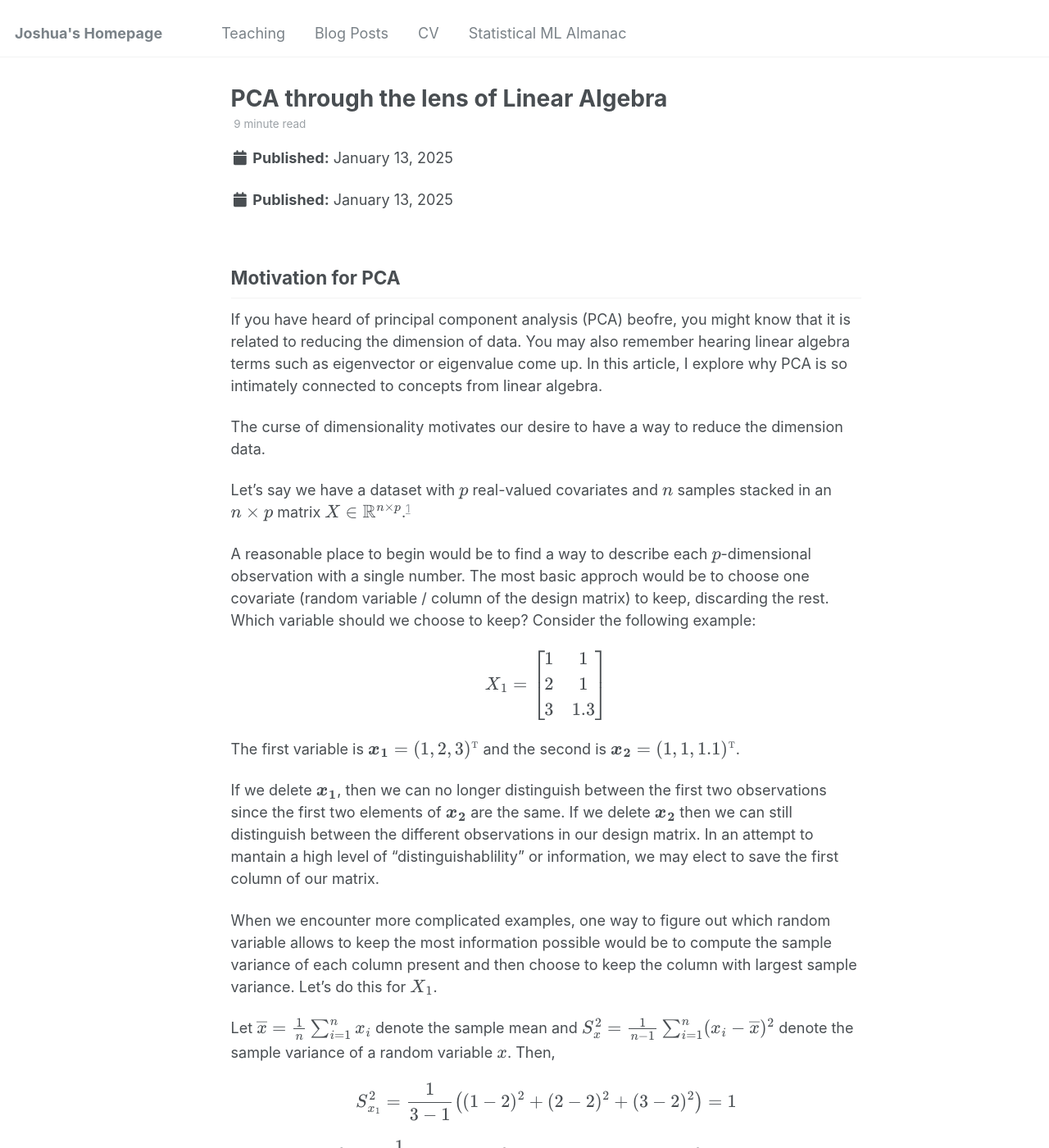
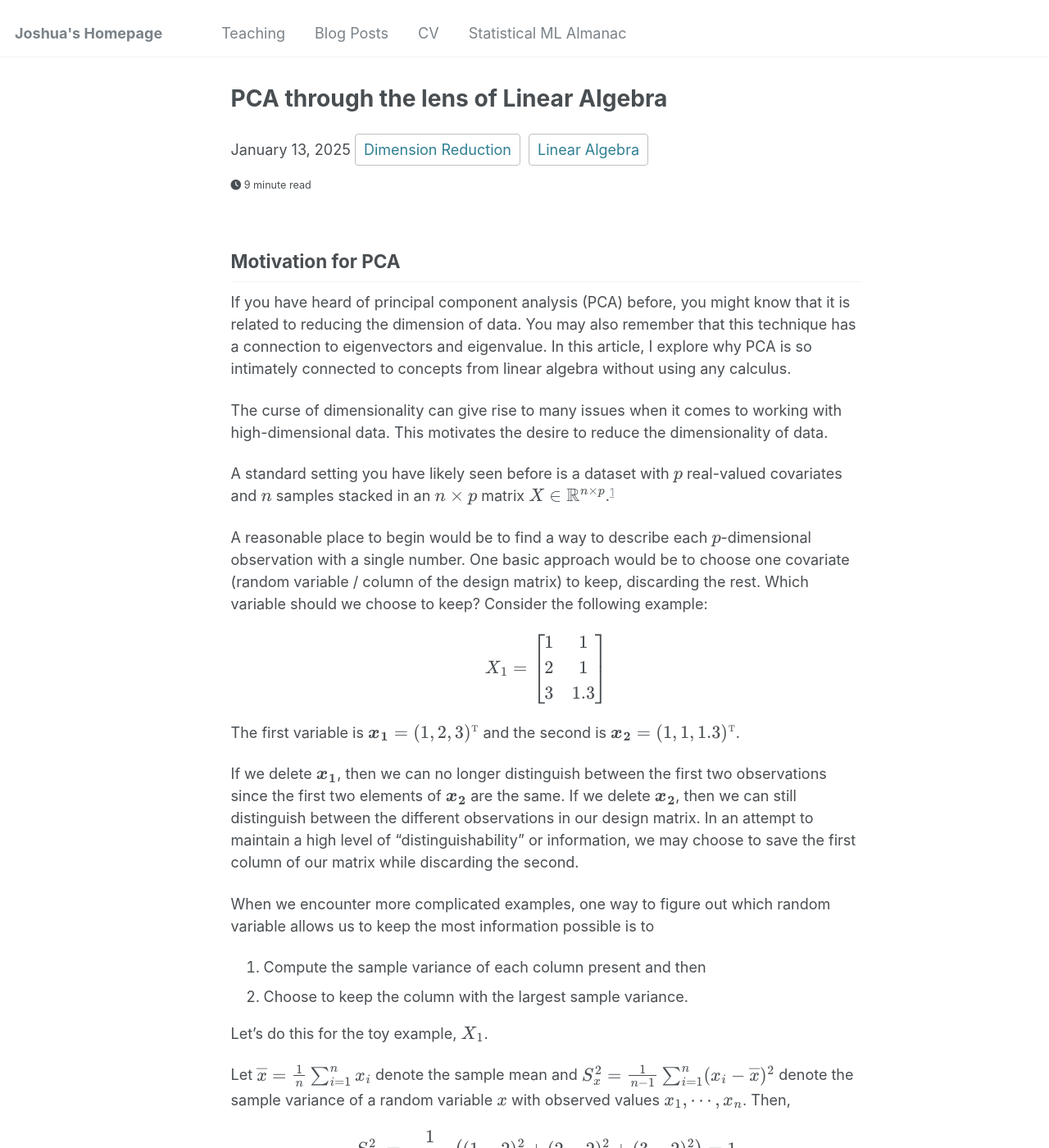
Before and after one commit to jxshdavis/jxshdavis.github.io, a Jekyll site: the page built from _posts/2025-01-13-PCA.md, in a window 1280 px wide and 1400 px high. Shown: the whole window at 82% size. Built offline with Jekyll 4.4.1, drawn with Linux system fonts in a browser that asks for light colours; some of the changed text lies outside the part shown.

Commit message:
Reformatted some layout stuff and added video to pca article

```diff
--- a/_config.yml
+++ b/_config.yml
@@ -86,14 +86,15 @@
 # Site Settings
 teaser                   :  # filename of teaser fallback teaser image placed in /images/, .e.g. "500x300.png"
 breadcrumbs              : false # true, false (default)
-words_per_minute         : 160
+words_per_minute         : 160 # used to compute reading time of each article
 future                   : true
 read_more                : "disabled" # if enabled, adds "Read more" links to excerpts
 talkmap_link             : false #change to true to add link to talkmap on talks page
+search                   : true
 comments:
-  provider               : # false (default), "disqus", "discourse", "facebook", "google-plus", "staticman", "custom"
+  provider               : 'disqus' # false (default), "disqus", "discourse", "facebook", "google-plus", "staticman", "custom"
   disqus:
-    shortname            :
+    shortname            : "joshdavis"
   discourse:
     server               : # https://meta.discourse.org/t/embedding-discourse-comments-via-javascript/31963 , e.g.: meta.discourse.org
   facebook:
@@ -239,6 +240,7 @@
       comments: true
       share: true
       related: true
+      # show_date: false
   # _pages
   - scope:
       path: ""
@@ -293,7 +295,7 @@
 permalink: /:categories/:title/
 # paginate: 5 # amount of posts to show
 # paginate_path: /page:num/
-timezone: Etc/UTC # http://en.wikipedia.org/wiki/List_of_tz_database_time_zones
+timezone: America/New_York # http://en.wikipedia.org/wiki/List_of_tz_database_time_zones
 
 
 # Plugins
@@ -304,6 +306,7 @@
   - jekyll-sitemap
   - jekyll-redirect-from
   - jemoji
+  # - jekyll-scholar # for nice bibliography
 
 # Mimic GitHub Pages with --safe
 whitelist:
--- /dev/null
+++ b/_includes/meta.html
@@ -0,0 +1,19 @@
+<p class="page__meta" style="font-size:1em;display: inline;"></p>
+    <time datetime="{{ page.date | date_to_xmlschema }}">{{ current.date | date: "%B %d, %Y" }}</time>
+    {% include tag-list-only.html  %}
+    <br>
+    <span style="font-size:70%;"><i class="fa fa-clock" aria-hidden="true"></i> {% include read-time.html %}</span>
+    <!-- {% if site.data.ui-text[site.locale].meta_label %}
+      <h4 class="page__meta-title">{{ site.data.ui-text[site.locale].meta_label }}</h4>
+    {% endif %} -->
+    <!-- {% include page__taxonomy.html %} -->
+    <!-- {% include page__date.html %} -->
+  </p>
+
+  <!-- {% if page.collection == 'teaching' %}
+    <p> {{ page.type }}, <i>{{ page.venue }}</i>, {{ page.date | default: "1900-01-01" | date: "%Y" }} </p>
+  {% elsif page.venue and page.date %}
+    <p>Published in <i>{{ page.venue }}</i>, {{ page.date | default: "1900-01-01" | date: "%Y" }} </p>
+  {% elsif page.date %}
+    <p class="page__date"><strong><i class="fa fa-fw fa-calendar" aria-hidden="true"></i> {{ site.data.ui-text[site.locale].date_label | default: "Published:" }}</strong> <time datetime="{{ page.date | date_to_xmlschema }}">{{ page.date | default: "1900-01-01" | date: "%B %d, %Y" }}</time></p>
+  {% endif %} -->
--- /dev/null
+++ b/_includes/page__date.html
@@ -0,0 +1,9 @@
+{% assign date_format = site.date_format | default: "%B %-d, %Y" %}
+{% if page.date %}
+  <p class="page__date"><strong><i class="fas fa-fw fa-calendar-alt" aria-hidden="true"></i> {{ site.data.ui-text[site.locale].date_label | default: "Published:" }}</strong> <time datetime="{{ page.date | date: "%Y-%m-%d" }}">{{ page.date | date: date_format }}</time></p>
+{% endif %}
+{% if page.modified %}
+  <p class="page__date"><strong><i class="fas fa-fw fa-calendar-alt" aria-hidden="true"></i> {{ site.data.ui-text[site.locale].modified_label | default: "Updated:" }}</strong> <time datetime="{{ page.modified | date: "%Y-%m-%d" }}">{{ page.modified | date: date_format }}</time></p>
+{% elsif page.date %}
+  <p class="page__date"><strong><i class="fas fa-fw fa-calendar-alt" aria-hidden="true"></i> {{ site.data.ui-text[site.locale].modified_label | default: "Updated:" }}</strong> <time datetime="{{ page.date | date: "%Y-%m-%d" }}">{{ page.date | date: date_format }}</time></p>
+{% endif %}
--- /dev/null
+++ b/_includes/tag-list-only.html
@@ -0,0 +1,25 @@
+{% include base_path %}
+
+{% case site.tag_archive.type %}
+  {% when "liquid" %}
+    {% assign path_type = "#" %}
+  {% when "jekyll-archives" %}
+    {% assign path_type = nil %}
+{% endcase %}
+
+{% if site.tag_archive.path %}
+  {% comment %}
+    <!-- Sort alphabetically regardless of case e.g. a B c d E -->
+    <!-- modified from http://www.codeofclimber.ru/2015/sorting-site-tags-in-jekyll/ -->
+  {% endcomment %}
+  {% capture page_tags %}{% for tag in current.tags %}{{ tag | downcase }}#{{ tag }}{% unless forloop.last %},{% endunless %}{% endfor %}{% endcapture %}
+  {% assign tag_hashes = (page_tags | split: ',' | sort:0) %}
+
+    <span class="page__taxonomy" itemprop="keywords">
+    {% for hash in tag_hashes %}
+      {% assign keyValue = hash | split: '#' %}
+      {% capture tag_word %}{{ keyValue[1] | strip_newlines }}{% endcapture %}
+      <a href="{{ base_path }}{{ tag_word | slugify | prepend: path_type | prepend: site.tag_archive.path }}" class="page__taxonomy-item" rel="tag">{{ tag_word }}</a>{% unless forloop.last %}<span class="sep">, </span>{% endunless %}
+    {% endfor %}
+    </span>
+{% endif %}
--- a/_layouts/single.html
+++ b/_layouts/single.html
@@ -27,38 +27,38 @@
       {% unless page.header.overlay_color or page.header.overlay_image %}
         <header>
           {% if page.title %}<h1 class="page__title" itemprop="headline">{{ page.title | markdownify | remove: "<p>" | remove: "</p>" }}</h1>{% endif %}
-          {% if page.read_time %}
-            <p class="page__meta"><i class="fa fa-clock-o" aria-hidden="true"></i> {% include read-time.html %}</p>
-          {% endif %}
-        {% if page.modified %}
+          <!-- {% if page.read_time %}
+            <p class="page__meta"><i class="fa fa-clock" aria-hidden="true"></i> {% include read-time.html %}</p>
+          {% endif %} -->
+        <!-- {% if page.modified %}
           <p class="page__date"><strong><i class="fa fa-fw fa-calendar" aria-hidden="true"></i> {{ site.data.ui-text[site.locale].date_label | default: "Published:" }}</strong> <time datetime="{{ page.modified | date: "%Y-%m-%d" }}">{{ page.modified | date: "%B %d, %Y" }}</time></p>
+        {% endif %} -->
+
+
+        {% unless page.no_meta %}
+        {% assign current = page %}
+        {% include meta.html  %}
+        {% endunless %}
+
+        {% if page.citation and page.paperurl %}
+          <p>Recommended citation: {{ page.citation }} <a href="{{ page.paperurl }}"><u>{{ page.paperurl }}</u></a></p>
+        {% elsif page.citation %}
+          <p>Recommended citation: {{ page.citation }} </p>
         {% endif %}
 
-        {% if page.collection == 'teaching' %}
-          <p> {{ page.type }}, <i>{{ page.venue }}</i>, {{ page.date | default: "1900-01-01" | date: "%Y" }} </p>
-        {% elsif page.venue and page.date %}
-          <p>Published in <i>{{ page.venue }}</i>, {{ page.date | default: "1900-01-01" | date: "%Y" }} </p>
-        {% elsif page.date %}
-          <p class="page__date"><strong><i class="fa fa-fw fa-calendar" aria-hidden="true"></i> {{ site.data.ui-text[site.locale].date_label | default: "Published:" }}</strong> <time datetime="{{ page.date | date_to_xmlschema }}">{{ page.date | default: "1900-01-01" | date: "%B %d, %Y" }}</time></p>
-        {% endif %}
         </header>
       {% endunless %}
 
       <section class="page__content" itemprop="text">
+        {% if page.toc %}
+          <aside class="sidebar__right {% if page.toc_sticky %}sticky{% endif %}">
+            <nav class="toc">
+              <header><h4 class="nav__title"><i class="fas fa-{{ page.toc_icon | default: 'align-justify' }}"></i> {{ page.toc_label | default: site.data.ui-text[site.locale].toc_label | default: "On this page" }}</h4></header>
+              {% include toc.html sanitize=true html=content h_min=1 h_max=6 class="toc__menu" %}
+            </nav>
+          </aside>
+        {% endif %}
         {{ content }}
-
-        {% if page.citation and page.paperurl and page.slidesurl %}
-          <p style="font-size: smaller">Recommended citation: {{ page.citation }}<br /><a href="{{ page.paperurl }}">Download Paper</a> | <a href="{{ page.slidesurl }}">Download Slides</a></p>
-        {% elsif page.citation and page.paperurl %}
-          <p style="font-size: smaller">Recommended citation: {{ page.citation }}<br /><a href="{{ page.paperurl }}">Download Paper</a></p>
-        {% elsif page.citation and page.slidesurl %}
-          <p style="font-size: smaller">Recommended citation: {{ page.citation }}<br /><a href="{{ page.slidesurl }}">Download Slides</a></p>
-        {% elsif page.citation %}
-          <p style="font-size: smaller">Recommended citation: {{ page.citation }}</p>
-        {% elsif page.slidesurl %}
-          <p style="font-size: smaller"><a href="{{ page.slidesurl }}">Download Slides</a></p>
-        {% endif %}
-
         {% if page.link %}<div><a href="{{ page.link }}" class="btn">{{ site.data.ui-text[site.locale].ext_link_label | default: "Direct Link" }}</a></div>{% endif %}
       </section>
 
@@ -67,11 +67,16 @@
           <h4 class="page__meta-title">{{ site.data.ui-text[site.locale].meta_label }}</h4>
         {% endif %}
         {% include page__taxonomy.html %}
+        {% include page__date.html %}
+        {% if page.read_time %}
+          {% assign current = page %}
+          <p><i class="fas fa-clock" aria-hidden="true"></i> {% include read-time.html %}</p>
+        {% endif %}
       </footer>
 
       {% if page.share %}{% include social-share.html %}{% endif %}
 
-      {% include post_pagination.html %}
+      <!-- {% include post_pagination.html %} -->
     </div>
 
     {% if site.comments.provider and page.comments %}
@@ -86,7 +91,39 @@
         <h4 class="page__related-title">{{ site.data.ui-text[site.locale].related_label | default: "You May Also Enjoy" }}</h4>
       {% endif %}
       <div class="grid__wrapper">
-        {% for post in site.related_posts limit:4 %}
+        {% comment %}<!--check for common tags in related https://blog.webjeda.com/jekyll-related-posts/ -->{% endcomment %}
+        {% assign maxRelated = 3 %}
+        {% assign minCommonTags =  1 %}
+        {% assign maxRelatedCounter = 0 %}
+
+        {% for post in site.posts %}
+
+          {% assign sameTagCount = 0 %}
+          {% assign commonTags = '' %}
+
+          {% for tag in post.tags %}
+            {% if post.url != page.url %}
+              {% if page.tags contains tag %}
+                {% assign sameTagCount = sameTagCount | plus: 1 %}
+                {% capture tagmarkup %} <span class="label label-default">{{ tag }}</span> {% endcapture %}
+                {% assign commonTags = commonTags | append: tagmarkup %}
+              {% endif %}
+            {% endif %}
+          {% endfor %}
+
+          {% if sameTagCount >= minCommonTags %}
+            {% include archive-single.html type="grid" %}
+            {% assign maxRelatedCounter = maxRelatedCounter | plus: 1 %}
+            {% if maxRelatedCounter >= maxRelated %}
+              {% break %}
+            {% endif %}
+          {% endif %}
+
+        {% endfor %}
+
+        {% comment %}<!--fill w/ most recent if not maxed out on related-->{% endcomment %}
+        {% assign remainingRelated = maxRelated | minus: maxRelatedCounter %}
+        {% for post in site.related_posts limit:remainingRelated %}
           {% include archive-single.html type="grid" %}
         {% endfor %}
       </div>
--- a/_posts/2025-01-13-PCA.md
+++ b/_posts/2025-01-13-PCA.md
@@ -8,20 +8,22 @@
 tags:
   - Dimension Reduction
   - Linear Algebra
-excerpt: "PCA from a linear algebraic perspecive."
+excerpt: "Principal Component Analysis from a linear algebraic perspecive."
+header:
+  teaser: "/images/PCA_poster.png"
 toc: false
 author_profile: false
 ---
 ## Motivation for PCA
-If you have heard of principal component analysis (PCA) beofre, you might know that it is related to reducing the dimension of data. You may also remember hearing linear algebra terms such as eigenvector or eigenvalue come up. In this article, I explore why PCA is so intimately connected to concepts from linear algebra.
+If you have heard of principal component analysis (PCA) before, you might know that it is related to reducing the dimension of data. You may also remember that this technique has a connection to eigenvectors and eigenvalue. In this article, I explore why PCA is so intimately connected to concepts from linear algebra without using any calculus.
 
-The curse of dimensionality motivates our desire to have a way to reduce the dimension data.
+The curse of dimensionality can give rise to many issues when it comes to working with high-dimensional data. This motivates the desire to reduce the dimensionality of data.
 
-Let's say we have a dataset with \\(p\\) real-valued covariates and \\(n\\) samples stacked in an \\(n \times p\\) matrix \\(X \in \mathbb R^{n \times p}\\).[^1]
+A standard setting you have likely seen before is a dataset with \\(p\\) real-valued covariates and \\(n\\) samples stacked in an \\(n \times p\\) matrix \\(X \in \mathbb R^{n \times p}\\).[^1]
 
-[^1]: We use \\(\mathbb R^{n \times p}\\) to denote the set of \\(n \times p\\) real valued matricies.
+[^1]: We use \\(\mathbb R^{n \times p}\\) to denote the set of \\(n \times p\\) real-valued matrices.
 
-A reasonable place to begin would be to find a way to describe each \\(p\\)-dimensional observation with a single number. The most basic approch would be to choose one covariate (random variable / column of the design matrix) to keep, discarding the rest. Which variable should we choose to keep? Consider the following example:
+A reasonable place to begin would be to find a way to describe each \\(p\\)-dimensional observation with a single number. One basic approach would be to choose one covariate (random variable / column of the design matrix) to keep, discarding the rest. Which variable should we choose to keep? Consider the following example:
 
 $$
 X_1 = \begin{bmatrix}
@@ -30,28 +32,31 @@
 3 & 1.3
 \end{bmatrix}$$
 
-The first variable is  \\(\boldsymbol{x_1} =(1,2,3)^{\mathrm{\scriptscriptstyle T} }\\) and the second is \\(\boldsymbol{x_2} =(1,1,1.1)^{\mathrm{\scriptscriptstyle T} }\\).
+The first variable is  \\(\boldsymbol{x_1} =(1,2,3)^{\mathrm{\scriptscriptstyle T} }\\) and the second is \\(\boldsymbol{x_2} =(1,1,1.3)^{\mathrm{\scriptscriptstyle T} }\\).
 
-If we delete \\(\boldsymbol{x_1}\\), then we can no longer distinguish between the first two observations since the first two elements of  \\(\boldsymbol{x_2}\\) are the same. If we delete \\(\boldsymbol{x_2}\\) then we can still distinguish between the different observations in our design matrix. In an attempt to mantain a high level of "distinguishablility" or information, we may elect to save the first column of our matrix.
+If we delete \\(\boldsymbol{x_1}\\), then we can no longer distinguish between the first two observations since the first two elements of  \\(\boldsymbol{x_2}\\) are the same. If we delete \\(\boldsymbol{x_2}\\), then we can still distinguish between the different observations in our design matrix. In an attempt to maintain a high level of "distinguishability" or information, we may choose to save the first column of our matrix while discarding the second.
 
-When we encounter more complicated examples, one way to figure out which random variable allows to keep the most information possible would be to compute the sample variance of each column present and then choose to keep the column with largest sample variance. Let's do this for \\(X_1\\).
+When we encounter more complicated examples, one way to figure out which random variable allows us to keep the most information possible is to
+ 1. Compute the sample variance of each column present and then
+ 2. Choose to keep the column with the largest sample variance.
 
-Let $$\overline x=\frac{1}{n}\sum_{i=1}^n x_i$$ denote the sample mean and $$ S^2_x = \frac{1}{n-1} \sum_{i=1}^n (x_i - \overline{x})^2 $$ denote the sample variance of a random variable \\(x\\). Then,
+ Let's do this for the toy example, \\(X_1\\).
+
+Let $$\overline x=\frac{1}{n}\sum_{i=1}^n x_i$$ denote the sample mean and $$ S^2_x = \frac{1}{n-1} \sum_{i=1}^n (x_i - \overline{x})^2 $$ denote the sample variance of a random variable \\(x\\) with observed values \\(x_1,\cdots,x_n\\). Then,
 
 $$ S^2_{x_1} = \frac{1}{3-1} \left( (1-2)^2+(2-2)^2+(3-2)^2 \right)=1$$
 
-$$S^2_{x_2} = \frac{1}{3-1} \left( (1-1.1)^2+(1-1.1)^ +(1.3-1.1)^2 \right)= 0.03$$
+$$S^2_{x_2} = \frac{1}{3-1} \left( (1-1.1)^2+(1-1.1)^2 +(1.3-1.1)^2 \right)= 0.03$$
 
-Since the sample varinace of the first column is largest, we will choose to delete the second column.
+Since the sample variance of the first column is largest, we will choose to delete the second column.
 
-
-In PCA we go one step beyond selecting a single random variable and try to find a linear combination of our random variables with maximum observed variance. Let's figure out how to formulate this optimization problem mathematically.
+In PCA, we go one step beyond selecting a single random variable and try to find a linear combination of our random variables with maximum observed variance. Let's figure out how to formulate this optimization problem mathematically.
 
 ## Mathematical Formulation of PCA
 
-Since we are working with sample variances, our math becomes a bit easier if we center our columns by subtracting their sample means from them. Let's do this and assume from now on that each column of \\(X\\) has sample mean of \\(0\\).
+Since we are working with sample variances, our math becomes a bit easier if we center our columns by subtracting their sample means from them. Let's do this and assume from now on that each column of \\(X\\) has a sample mean of \\(0\\).
 
-If our \\(p\\) random varibales, \\(\boldsymbol{x_1}, \dots, \boldsymbol{x_p}\\) looks like
+If our \\(p\\) random variables, \\(\boldsymbol{x_1}, \dots, \boldsymbol{x_p}\\), look like
 
 $$\boldsymbol{x_u} := u_1 \boldsymbol{x_1} + \dots +u_p \boldsymbol{x_p} = Xu$$
 
@@ -63,19 +68,17 @@
 
 $$\langle x, y \rangle \mapsto x_1y_1+\dots+x_py_p = x^{\mathrm{\scriptscriptstyle T} }y $$
 
- for \\(x,y \in \mathbb R^p\\). This is the usual Euclidean inner product.
+for \\(x,y \in \mathbb R^p\\). This is the usual Euclidean inner product.
 
-
-Thus, the sample varinace of \\(\boldsymbol{x_u}\\) is
+Thus, the sample variance of \\(\boldsymbol{x_u}\\) is
 
 $$\boldsymbol{x_u}^{\mathrm{\scriptscriptstyle T} }\boldsymbol{x_u} =(X\boldsymbol{u})^{\mathrm{\scriptscriptstyle T} }(X\boldsymbol{u})=\boldsymbol{u}^{\mathrm{\scriptscriptstyle T} }X^TX\boldsymbol{u}$$
 
-If we scale \\(u\\) by a non-zero scalar \\(a \in \mathbb R\\) we don't get a linear combination that is different in a way that we care about. If \\(u' =au\\) then the sample variance of \\(\boldsymbol{x_{u'}}\\) is the sample varinace of \\(\boldsymbol{x_{}}\\) multiplied by a factor of $$a^2:$$
+If we scale \\(u\\) by a nonzero scalar \\(a \in \mathbb R\\), we don't get a linear combination that is different in a way that we care about. If \\(u' =au\\), then the sample variance of \\(\boldsymbol{x_{u'}}\\) is the sample variance of \\(\boldsymbol{x_u}\\) multiplied by a factor of $$a^2:$$
 
 $$\boldsymbol{u'}^{\mathrm{\scriptscriptstyle T} }X^{\mathrm{\scriptscriptstyle T} }X\boldsymbol{u'}=(a\boldsymbol{u})^{\mathrm{\scriptscriptstyle T} }X^{\mathrm{\scriptscriptstyle T} }Xa\boldsymbol{u}=a^2\boldsymbol{u}^{\mathrm{\scriptscriptstyle T} }X^{\mathrm{\scriptscriptstyle T} }X\boldsymbol{u}$$
 
-Because the variance scales as the square of the scalar \\(a\\), we choose to fix the \\(2\\)-norm of \\(\boldsymbol{u}\\) to be 1. That is, we want to find \\(\boldsymbol{u}\\) such that \\(\boldsymbol{u}^{\mathrm{\scriptscriptstyle T} }\boldsymbol{u}=1\\) and the variance, \\(\boldsymbol{u}^{\mathrm{\scriptscriptstyle T} }X^{\mathrm{\scriptscriptstyle T} }X\boldsymbol{u}\\) is maximized.\\
-
+Because the variance scales as the square of the scalar \\(a\\), we choose to fix the \\(2\\)-norm of \\(\boldsymbol{u}\\) to be 1. That is, we want to find \\(\boldsymbol{u}\\) such that \\(\boldsymbol{u}^{\mathrm{\scriptscriptstyle T} }\boldsymbol{u}=1\\) and the variance, \\(\boldsymbol{u}^{\mathrm{\scriptscriptstyle T} }X^{\mathrm{\scriptscriptstyle T} }X\boldsymbol{u}\\), is maximized.
 
 
 ## Linear Algebraic Solution
@@ -146,9 +149,11 @@
 This pattern repeats and gives us a total of \\(p\\) principal components.
 
 
-<video width="640" height="480" controls>
-  <source src="/Users/joshdavis/Desktop/jxshdavis.github.io/assets/videos/PCA.mp4" type="mp4">
+The video below shows an animated demonstration.
+
+<video poster="/images/PCA_poster.png" controls style="max-width: 100%; height: auto; display: block; margin: auto;">
+  <source src="/assets/videos/PCA.mp4" type="video/mp4">
+  Your browser does not support the video tag.
 </video>
 
-
-[^3]: By the spectral theorem there exist matricies \\(D\\) (diagonal matrix whose diagonal values are the eigenvalues of \\(X^{\mathrm{\scriptscriptstyle T} }X\\)) and \\(P\\) such that \\(X^{\mathrm{\scriptscriptstyle T} }X = PDP^{\mathrm{\scriptscriptstyle T} }\\). Then, for any vector \\(\boldsymbol{v} \in \mathbb R^p\\) we have \\(0 \geq \langle X\boldsymbol{v}, X\boldsymbol{v} \rangle = v^{\mathrm{\scriptscriptstyle T} }X^{\mathrm{\scriptscriptstyle T} }Xv = (P\boldsymbol{v})^{\mathrm{\scriptscriptstyle T} }D (P\boldsymbol{v})=\boldsymbol{y}^{\mathrm{\scriptscriptstyle T} }D\boldsymbol y=\lambda_1y_1^2+\cdots+\lambda_p y_p^2\\). Since \\(P\\) is an invertible matrix, we can find \\(\boldsymbol u\\) such that for each \\(i\in \{1,\cdots, p\}\\) we have \\(y_i=1\\) and all\\(y_k=0\\) where \\(k \neq i\\). Thus \\(\lambda_i \geq 0\\).
+[^3]: By the spectral theorem there exist matricies \\(D\\) (diagonal matrix whose diagonal values are the eigenvalues of \\(X^{\mathrm{\scriptscriptstyle T} }X\\)) and \\(P\\) such that \\(X^{\mathrm{\scriptscriptstyle T} }X = PDP^{\mathrm{\scriptscriptstyle T} }\\). Then, for any vector \\(\boldsymbol{v} \in \mathbb R^p\\) we have \\(0 \geq \langle X\boldsymbol{v}, X\boldsymbol{v} \rangle = v^{\mathrm{\scriptscriptstyle T} }X^{\mathrm{\scriptscriptstyle T} }Xv = (P\boldsymbol{v})^{\mathrm{\scriptscriptstyle T} }D (P\boldsymbol{v})=\boldsymbol{y}^{\mathrm{\scriptscriptstyle T} }D\boldsymbol y=\lambda_1y_1^2+\cdots+\lambda_p y_p^2\\). Since \\(P\\) is an invertible matrix, we can find \\(\boldsymbol u\\) such that for each \\(i\in \{1,\cdots, p\}\\) we have \\(y_i=1\\) and all \\(y_k=0\\) where \\(k \neq i\\). Thus \\(\lambda_i \geq 0\\). Note that in the above \\(y=Pv\\).
```
Also changed, not shown: images/PCA_poster.png (added), images/mstile-144x144.png (deleted), images/mstile-150x150.png (deleted), images/mstile-310x150.png (deleted), images/mstile-310x310.png (deleted), images/mstile-70x70.png (deleted), 3 other files.
